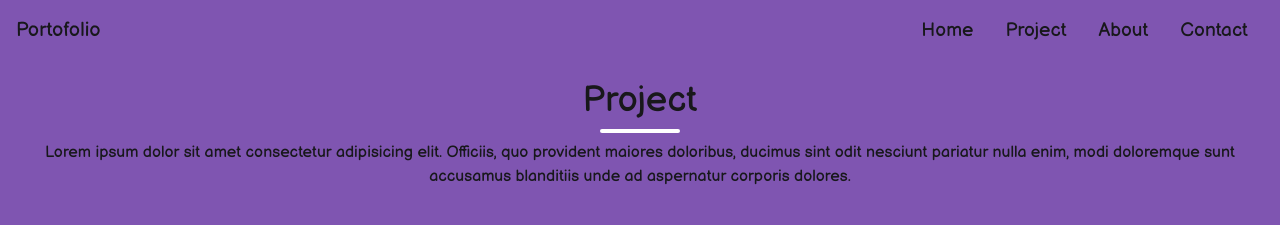
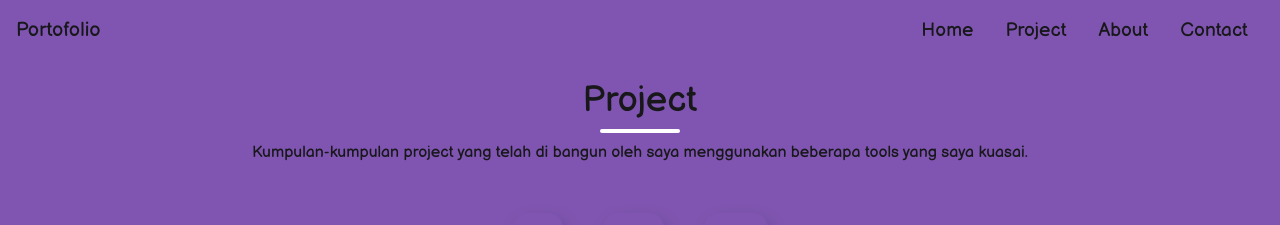
Before and after one commit to Serroria/portofolioWeb, a React (Vite) app: page /portofolioWeb/project in a window 1280 px wide. Shown: the top 225 px of the page. Built offline with nearby package versions, Linux system fonts and the light colour scheme.

Commit message:
esit project

```diff
--- /dev/null
+++ b/src/components/detailProject.jsx
@@ -0,0 +1 @@
+import React from "react";
--- a/src/routes/Project.jsx
+++ b/src/routes/Project.jsx
@@ -26,25 +26,22 @@ function Project() {
             <div className="mt-2 mb-2 flex w-20 h-1 overflow-hidden rounded bg-white "></div>
           </div>
           <p>
-            Lorem ipsum dolor sit amet consectetur adipisicing elit. Officiis,
-            quo provident maiores doloribus, ducimus sint odit nesciunt pariatur
-            nulla enim, modi doloremque sunt accusamus blanditiis unde ad
-            aspernatur corporis dolores.
+            Kumpulan-kumpulan project yang telah di bangun oleh saya menggunakan
+            beberapa tools yang saya kuasai.
           </p>
 
           <div className="text-ungu p-2 flex flex-row justify-center ">
             <div className=" p-5 m-2px ">
               {button &&
                 button.map((type, index) => (
-
-                    <button className="m-5 btn-hero"
+                  <button
+                    className="m-5 btn-hero"
                     key={index}
                     value={type.value}
                     onClick={handleProject}
                   >
                     {type.name}
                   </button>
-
                 ))}
             </div>
           </div>
--- a/vite.config.js
+++ b/vite.config.js
@@ -4,7 +4,7 @@ import react from "@vitejs/plugin-react";
 
 export default defineConfig({
   plugins: [react()],
-  base: "/portofolioWeb/",
+  base: "/portofolioWeb",
   server: {
     historyApiFallback: true,
   },
```
Also changed, not shown: 2 other files (tests, documents, lock files or other folders). Lines whose indentation alone changed are shown as unchanged.
